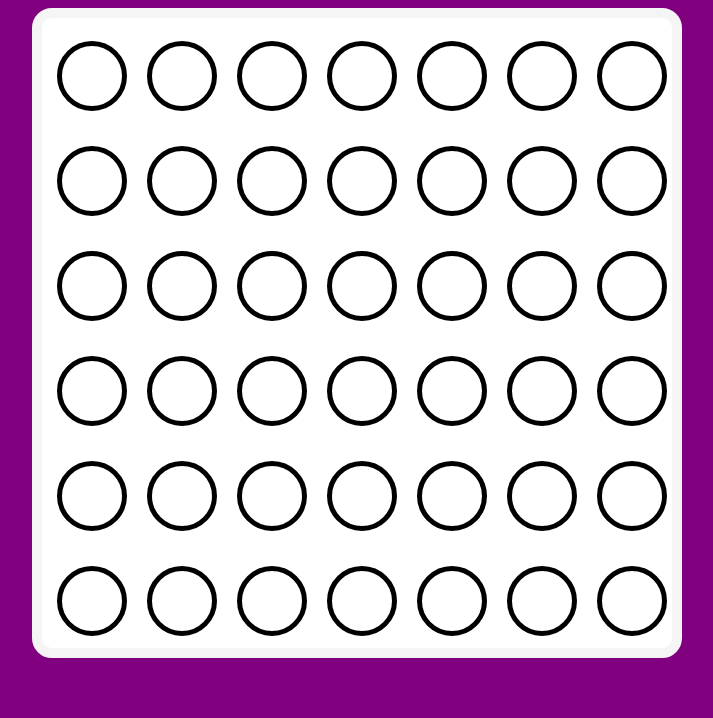
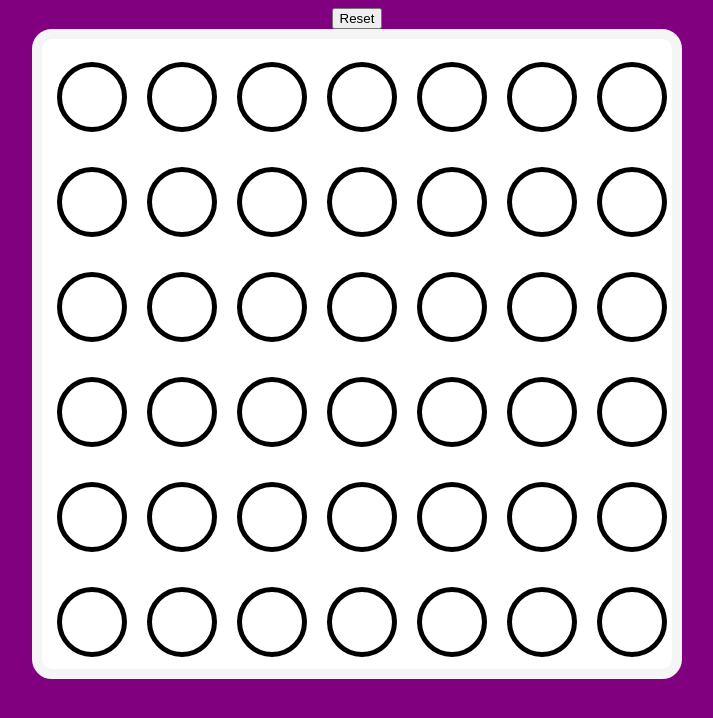
Before and after one commit to alejandroBarraza/connect-4, a React (Vite) app: page / in a window 1280 px wide. Shown: the top 718 px of the page, without its empty margins (283-996 px from the left). Built offline with nearby package versions, Linux system fonts and the light colour scheme.

Commit message:
add logic reducer function

```diff
--- a/src/components/Connect4.tsx
+++ b/src/components/Connect4.tsx
@@ -1,11 +1,8 @@
 import React from 'react'
-import { useReducer, useState } from 'react'
+import { useReducer, useState, useEffect } from 'react'
+import { gameReducer } from '../reducers/gameReducer'
+import { checkForWin, CloneBoard, generateNewBoard } from '../utils/utils'
 import { Row } from './Row'
-
-const gameReducer = (state, action) => {
-    return state
-}
-
 //3
 const initialGameState = {
     player1: 1,
@@ -24,15 +21,65 @@ const initialGameState = {
 }
 
 export const Connect4 = () => {
-    console.log(initialGameState.board)
     const [gameState, dispatchGameState] = useReducer(gameReducer, initialGameState)
-    const play = (colIndex) => {}
+    const [showWinnerMessage, setShowWinnerMessage] = useState(false)
+
+    useEffect(() => {
+        if (gameState.gameOver) {
+            setShowWinnerMessage(true)
+        }
+    }, [gameState.gameOver])
+
+    const play = (colIndex) => {
+        if (gameState.gameOver) return
+
+        let board = CloneBoard(gameState.board)
+        for (let row = 5; row >= 0; row--) {
+            if (board[row][colIndex] === null) {
+                // find the first empty cell in the column
+                board[row][colIndex] = gameState.currentPlayer
+                break
+            }
+        }
+
+        let result = checkForWin(board)
+        if (result == 1) {
+            // player 1 wins
+            dispatchGameState({ type: 'gameOver', message: 'Player Red wins' })
+        } else if (result == 2) {
+            // player 2 wins
+            dispatchGameState({ type: 'gameOver', message: 'Player Yellow wins' })
+        } else if (result == 'draw') {
+            // draw
+            dispatchGameState({ type: 'gameOver', message: 'Draw' })
+        } else {
+            // no winner yet
+            const nextPlayer =
+                gameState.currentPlayer === gameState.player1
+                    ? gameState.player2
+                    : gameState.player1
+            dispatchGameState({ type: 'togglePlayer', nextPlayer, board })
+        }
+    }
 
     return (
-        <div className='board'>
-            {gameState.board.map((row, rowIndex) => (
-                <Row key={rowIndex} row={row} play={play} />
-            ))}
+        <div>
+            <button onClick={() => dispatchGameState({ type: 'newGame', initialGameState })}>
+                Reset
+            </button>
+
+            {showWinnerMessage ? (
+                <div>
+                    <h1>winner: {gameState.message}</h1>
+                    <p>for play again, click reset!</p>
+                </div>
+            ) : (
+                <div className='board'>
+                    {gameState.board.map((row, rowIndex) => (
+                        <Row key={rowIndex} row={row} play={play} />
+                    ))}
+                </div>
+            )}
         </div>
     )
 }
--- /dev/null
+++ b/src/reducers/gameReducer.tsx
@@ -0,0 +1,32 @@
+export const gameReducer = (state, action) => {
+    switch (action.type) {
+        case 'newGame':
+            return {
+                ...action.initialGameState,
+            }
+
+        case 'togglePlayer':
+            return {
+                ...state,
+                currentPlayer: action.nextPlayer,
+                board: action.board,
+            }
+
+        case 'gameOver':
+            return {
+                ...state,
+                gameOver: true,
+                message: action.message,
+                board: action.board,
+            }
+
+        case 'updateMessage':
+            return {
+                ...state,
+                message: action.message,
+            }
+
+        default:
+            throw Error(`Action "${action.type}" not valid action.`)
+    }
+}
```
